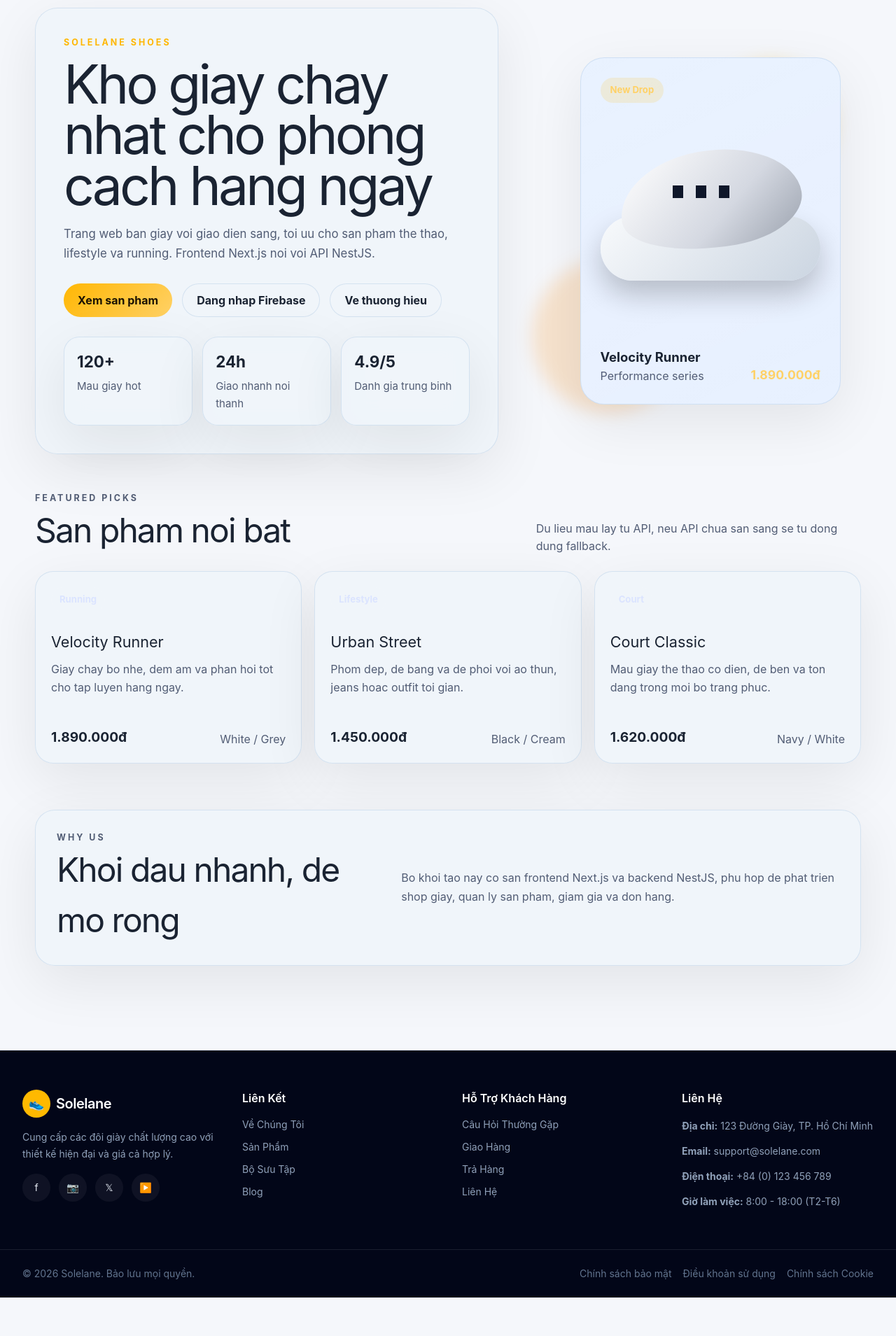
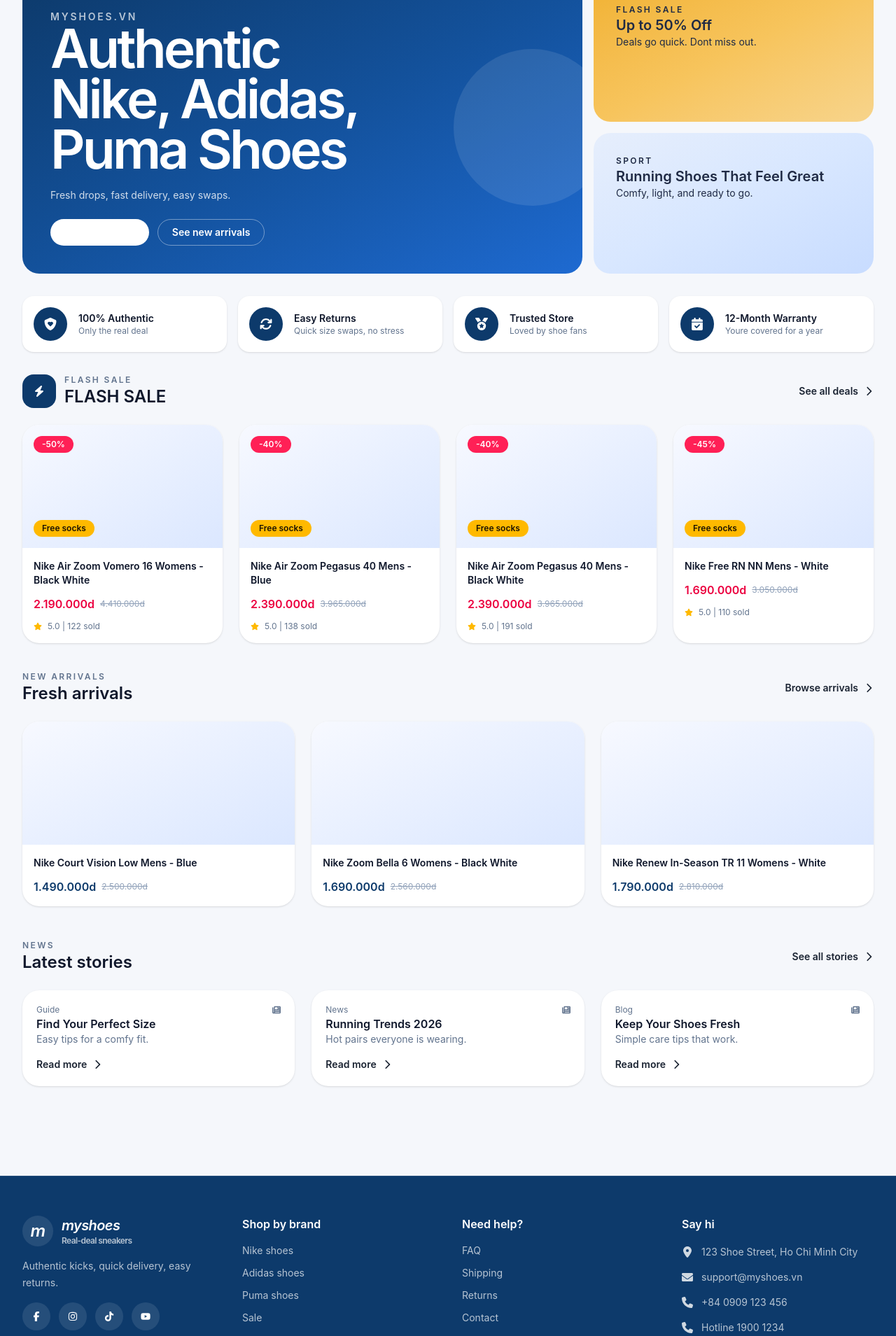
Before and after one commit to M2K1423/WebBanGiay, a Next.js app: page / in a window 1280 px wide. Shown: the part 191-2100 px from the top of the page at 70% size. Before the commit the page ends 2045 px from the top, so only its background shows below. Built offline with nearby package versions, Linux system fonts and the light colour scheme; no server answers.

Commit message:
build UI home

```diff
--- a/app/page.tsx
+++ b/app/page.tsx
@@ -1,110 +1,258 @@
-import { getFeaturedProducts } from "@/lib/products";
+import {
+  FaArrowsRotate,
+  FaBolt,
+  FaCalendarCheck,
+  FaChevronRight,
+  FaMedal,
+  FaNewspaper,
+  FaShieldHeart,
+  FaStar
+} from "react-icons/fa6";
 
-export const dynamic = "force-dynamic";
-
-const highlights = [
+const trustBadges = [
   {
-    value: "120+",
-    label: "Mau giay hot"
+    title: "100% Authentic",
+    desc: "Only the real deal",
+    icon: FaShieldHeart
   },
   {
-    value: "24h",
-    label: "Giao nhanh noi thanh"
+    title: "Easy Returns",
+    desc: "Quick size swaps, no stress",
+    icon: FaArrowsRotate
   },
   {
-    value: "4.9/5",
-    label: "Danh gia trung binh"
+    title: "Trusted Store",
+    desc: "Loved by shoe fans",
+    icon: FaMedal
+  },
+  {
+    title: "12-Month Warranty",
+    desc: "Youre covered for a year",
+    icon: FaCalendarCheck
   }
 ];
 
-export default async function HomePage() {
-  const products = await getFeaturedProducts();
+const flashSale = [
+  {
+    name: "Nike Air Zoom Vomero 16 Womens - Black White",
+    price: "2.190.000d",
+    oldPrice: "4.410.000d",
+    discount: "-50%",
+    sold: 122
+  },
+  {
+    name: "Nike Air Zoom Pegasus 40 Mens - Blue",
+    price: "2.390.000d",
+    oldPrice: "3.965.000d",
+    discount: "-40%",
+    sold: 138
+  },
+  {
+    name: "Nike Air Zoom Pegasus 40 Mens - Black White",
+    price: "2.390.000d",
+    oldPrice: "3.965.000d",
+    discount: "-40%",
+    sold: 191
+  },
+  {
+    name: "Nike Free RN NN Mens - White",
+    price: "1.690.000d",
+    oldPrice: "3.050.000d",
+    discount: "-45%",
+    sold: 110
+  }
+];
 
+const newArrivals = [
+  {
+    name: "Nike Court Vision Low Mens - Blue",
+    price: "1.490.000d",
+    oldPrice: "2.500.000d"
+  },
+  {
+    name: "Nike Zoom Bella 6 Womens - Black White",
+    price: "1.690.000d",
+    oldPrice: "2.560.000d"
+  },
+  {
+    name: "Nike Renew In-Season TR 11 Womens - White",
+    price: "1.790.000d",
+    oldPrice: "2.810.000d"
+  }
+];
+
+const newsItems = [
+  {
+    title: "Find Your Perfect Size",
+    desc: "Easy tips for a comfy fit.",
+    meta: "Guide"
+  },
+  {
+    title: "Running Trends 2026",
+    desc: "Hot pairs everyone is wearing.",
+    meta: "News"
+  },
+  {
+    title: "Keep Your Shoes Fresh",
+    desc: "Simple care tips that work.",
+    meta: "Blog"
+  }
+];
+
+export default function HomePage() {
   return (
-    <main className="page-shell">
-      <section className="hero-grid">
-        <div className="hero-copy">
-          <p className="eyebrow">Solelane Shoes</p>
-          <h1>Kho giay chay nhat cho phong cach hang ngay</h1>
-          <p className="hero-text">
-            Trang web ban giay voi giao dien sang, toi uu cho san pham the thao,
-            lifestyle va running. Frontend Next.js noi voi API NestJS.
+    <main className="bg-[#f5f7fb]">
+      <section className="mx-auto max-w-7xl px-4 py-8 sm:px-6 lg:px-8">
+        <div className="grid gap-4 lg:grid-cols-[2fr_1fr]">
+          <div className="relative overflow-hidden rounded-3xl bg-gradient-to-br from-[#0d3a6b] via-[#13519b] to-[#1e6ad1] p-10 text-white">
+            <div className="max-w-md">
+              <p className="text-sm font-semibold uppercase tracking-[0.2em] text-white/70">Myshoes.vn</p>
+              <h1 className="mt-3 text-3xl font-semibold leading-tight sm:text-4xl">
+                Authentic Nike, Adidas, Puma Shoes
+              </h1>
+              <p className="mt-4 text-sm text-white/80">
+                Fresh drops, fast delivery, easy swaps.
               </p>
-          <div className="hero-actions">
-            <a className="primary-action" href="#products">
-              Xem san pham
+              <div className="mt-6 flex flex-wrap gap-3">
+                <a className="inline-flex items-center rounded-full bg-white px-5 py-2 text-sm font-semibold text-[#0d3a6b]" href="#flash-sale">
+                  Grab flash sale
                 </a>
-            <a className="secondary-action" href="/login">
-              Dang nhap Firebase
-            </a>
-            <a className="secondary-action" href="#about">
-              Ve thuong hieu
+                <a className="inline-flex items-center rounded-full border border-white/40 px-5 py-2 text-sm font-semibold text-white" href="#new-arrivals">
+                  See new arrivals
                 </a>
               </div>
-          <div className="stats-row">
-            {highlights.map((item) => (
-              <article key={item.label} className="stat-card">
-                <strong>{item.value}</strong>
-                <span>{item.label}</span>
-              </article>
-            ))}
+            </div>
+            <div className="absolute -right-10 top-1/2 h-56 w-56 -translate-y-1/2 rounded-full bg-white/10" />
+          </div>
+
+          <div className="grid gap-4">
+            <div className="rounded-3xl bg-gradient-to-br from-[#f1b232] via-[#f7c45c] to-[#f7d48b] p-8 text-[#1f2a44]">
+              <p className="text-xs font-semibold uppercase tracking-[0.2em]">Flash Sale</p>
+              <h2 className="mt-3 text-xl font-semibold">Up to 50% Off</h2>
+              <p className="mt-2 text-sm">Deals go quick. Dont miss out.</p>
+            </div>
+            <div className="rounded-3xl bg-gradient-to-br from-[#e6eefc] via-[#d8e7ff] to-[#c8dcff] p-8 text-[#1f2a44]">
+              <p className="text-xs font-semibold uppercase tracking-[0.2em]">Sport</p>
+              <h2 className="mt-3 text-xl font-semibold">Running Shoes That Feel Great</h2>
+              <p className="mt-2 text-sm">Comfy, light, and ready to go.</p>
+            </div>
           </div>
         </div>
 
-        <div className="hero-visual" aria-hidden="true">
-          <div className="glow glow-one" />
-          <div className="glow glow-two" />
-          <div className="shoe-card">
-            <span className="shoe-tag">New Drop</span>
-            <div className="shoe-illustration">
-              <div className="shoe-sole" />
-              <div className="shoe-upper" />
-              <div className="shoe-laces" />
+        <div className="mt-8 grid gap-4 sm:grid-cols-2 lg:grid-cols-4">
+          {trustBadges.map((item) => (
+            <div key={item.title} className="flex items-center gap-4 rounded-2xl bg-white p-4 shadow-sm">
+              <div className="flex h-12 w-12 items-center justify-center rounded-full bg-[#0d3a6b] text-white">
+                <item.icon className="text-lg" />
               </div>
-            <div className="shoe-meta">
               <div>
-                <p>Velocity Runner</p>
-                <span>Performance series</span>
-              </div>
-              <strong>1.890.000đ</strong>
+                <p className="text-sm font-semibold text-slate-900">{item.title}</p>
+                <p className="text-xs text-slate-500">{item.desc}</p>
               </div>
             </div>
+          ))}
         </div>
       </section>
 
-      <section className="products-section" id="products">
-        <div className="section-heading">
+      <section className="mx-auto max-w-7xl px-4 pb-10 sm:px-6 lg:px-8" id="flash-sale">
+        <div className="flex flex-wrap items-center justify-between gap-4">
+          <div className="flex items-center gap-3">
+            <div className="flex h-12 w-12 items-center justify-center rounded-2xl bg-[#0d3a6b] text-white">
+              <FaBolt />
+            </div>
             <div>
-            <p className="eyebrow">Featured picks</p>
-            <h2>San pham noi bat</h2>
+              <p className="text-xs font-semibold uppercase tracking-[0.2em] text-slate-500">Flash sale</p>
+              <h2 className="text-2xl font-semibold text-slate-900">FLASH SALE</h2>
             </div>
-          <p>Du lieu mau lay tu API, neu API chua san sang se tu dong dung fallback.</p>
+          </div>
+          <a className="inline-flex items-center gap-2 text-sm font-semibold text-[#0d3a6b]" href="/sale">
+            See all deals
+            <FaChevronRight />
+          </a>
         </div>
 
-        <div className="product-grid">
-          {products.map((product) => (
-            <article key={product.id} className="product-card">
-              <div className="product-badge">{product.category}</div>
-              <h3>{product.name}</h3>
-              <p>{product.description}</p>
-              <div className="product-footer">
-                <strong>{product.price}</strong>
-                <span>{product.colors.join(" / ")}</span>
+        <div className="mt-6 grid gap-6 md:grid-cols-2 lg:grid-cols-4">
+          {flashSale.map((item) => (
+            <article key={item.name} className="overflow-hidden rounded-3xl bg-white shadow-sm">
+              <div className="relative h-44 bg-gradient-to-br from-[#f7f9ff] to-[#dbe7ff]">
+                <span className="absolute left-4 top-4 rounded-full bg-rose-500 px-3 py-1 text-xs font-semibold text-white">
+                  {item.discount}
+                </span>
+                <span className="absolute bottom-4 left-4 rounded-full bg-amber-400 px-3 py-1 text-xs font-semibold text-[#1b1202]">
+                  Free socks
+                </span>
+              </div>
+              <div className="p-4">
+                <h3 className="text-sm font-semibold text-slate-900 line-clamp-2">{item.name}</h3>
+                <div className="mt-3 flex items-center gap-2">
+                  <span className="text-base font-semibold text-rose-600">{item.price}</span>
+                  <span className="text-xs text-slate-400 line-through">{item.oldPrice}</span>
+                </div>
+                <div className="mt-3 flex items-center gap-2 text-xs text-slate-500">
+                  <FaStar className="text-amber-400" /> 5.0 | {item.sold} sold
+                </div>
               </div>
             </article>
           ))}
         </div>
       </section>
 
-      <section className="about-panel" id="about">
+      <section className="mx-auto max-w-7xl px-4 pb-12 sm:px-6 lg:px-8" id="new-arrivals">
+        <div className="flex flex-wrap items-center justify-between gap-4">
           <div>
-          <p className="eyebrow">Why us</p>
-          <h2>Khoi dau nhanh, de mo rong</h2>
+            <p className="text-xs font-semibold uppercase tracking-[0.2em] text-slate-500">New arrivals</p>
+            <h2 className="text-2xl font-semibold text-slate-900">Fresh arrivals</h2>
           </div>
-        <p>
-          Bo khoi tao nay co san frontend Next.js va backend NestJS, phu hop de
-          phat trien shop giay, quan ly san pham, giam gia va don hang.
-        </p>
+          <a className="inline-flex items-center gap-2 text-sm font-semibold text-[#0d3a6b]" href="/products">
+            Browse arrivals
+            <FaChevronRight />
+          </a>
+        </div>
+
+        <div className="mt-6 grid gap-6 md:grid-cols-3">
+          {newArrivals.map((item) => (
+            <article key={item.name} className="overflow-hidden rounded-3xl bg-white shadow-sm">
+              <div className="h-44 bg-gradient-to-br from-[#f7f9ff] to-[#dbe7ff]" />
+              <div className="p-4">
+                <h3 className="text-sm font-semibold text-slate-900 line-clamp-2">{item.name}</h3>
+                <div className="mt-3 flex items-center gap-2">
+                  <span className="text-base font-semibold text-[#0d3a6b]">{item.price}</span>
+                  <span className="text-xs text-slate-400 line-through">{item.oldPrice}</span>
+                </div>
+              </div>
+            </article>
+          ))}
+        </div>
+      </section>
+
+      <section className="mx-auto max-w-7xl px-4 pb-16 sm:px-6 lg:px-8">
+        <div className="flex flex-wrap items-center justify-between gap-4">
+          <div>
+            <p className="text-xs font-semibold uppercase tracking-[0.2em] text-slate-500">News</p>
+            <h2 className="text-2xl font-semibold text-slate-900">Latest stories</h2>
+          </div>
+          <a className="inline-flex items-center gap-2 text-sm font-semibold text-[#0d3a6b]" href="/blog">
+            See all stories
+            <FaChevronRight />
+          </a>
+        </div>
+
+        <div className="mt-6 grid gap-6 md:grid-cols-3">
+          {newsItems.map((item) => (
+            <article key={item.title} className="rounded-3xl bg-white p-5 shadow-sm">
+              <div className="flex items-center justify-between text-xs text-slate-500">
+                <span>{item.meta}</span>
+                <FaNewspaper />
+              </div>
+              <h3 className="mt-4 text-base font-semibold text-slate-900">{item.title}</h3>
+              <p className="mt-2 text-sm text-slate-500">{item.desc}</p>
+              <a className="mt-4 inline-flex items-center gap-2 text-sm font-semibold text-[#0d3a6b]" href="/blog">
+                Read more
+                <FaChevronRight />
+              </a>
+            </article>
+          ))}
+        </div>
       </section>
     </main>
   );
--- a/components/footer/Footer.tsx
+++ b/components/footer/Footer.tsx
@@ -1,101 +1,133 @@
 "use client";
 
 import Link from "next/link";
+import {
+  FaFacebookF,
+  FaInstagram,
+  FaLocationDot,
+  FaPhone,
+  FaTiktok,
+  FaYoutube
+} from "react-icons/fa6";
+import { FaEnvelope } from "react-icons/fa";
 
 export default function Footer() {
   const currentYear = new Date().getFullYear();
 
   return (
-    <footer className="mt-16 border-t border-slate-200 bg-slate-950 text-slate-200">
+    <footer className="mt-16 border-t border-white/10 bg-[#0d3a6b] text-white">
       <div className="mx-auto grid max-w-7xl gap-10 px-4 py-14 sm:px-6 lg:grid-cols-4 lg:px-8">
         <div className="space-y-4">
-          <div className="flex items-center gap-2 text-xl font-semibold tracking-tight text-white">
-            <span className="flex h-10 w-10 items-center justify-center rounded-full bg-amber-400 text-lg text-slate-950">
-              👟
+          <div className="flex items-center gap-3 text-2xl font-semibold tracking-tight">
+            <span className="flex h-11 w-11 items-center justify-center rounded-full bg-white/10 text-lg">
+              <span className="text-2xl italic">m</span>
             </span>
-            <span>Solelane</span>
+            <div>
+              <p className="text-xl italic">myshoes</p>
+              <p className="text-xs text-white/70">Real-deal sneakers</p>
+            </div>
           </div>
-          <p className="max-w-sm text-sm leading-6 text-slate-400">
-            Cung cấp các đôi giày chất lượng cao với thiết kế hiện đại và giá cả hợp lý.
+          <p className="max-w-sm text-sm leading-6 text-white/70">
+            Authentic kicks, quick delivery, easy returns.
           </p>
           <div className="flex gap-3">
-            <a href="https://facebook.com" className="flex h-10 w-10 items-center justify-center rounded-full bg-white/5 text-sm text-white transition hover:bg-amber-400 hover:text-slate-950" aria-label="Facebook">
-              f
+            <a
+              href="https://facebook.com"
+              className="flex h-10 w-10 items-center justify-center rounded-full bg-white/10 text-sm text-white transition hover:bg-white/20"
+              aria-label="Facebook"
+            >
+              <FaFacebookF />
             </a>
-            <a href="https://instagram.com" className="flex h-10 w-10 items-center justify-center rounded-full bg-white/5 text-sm text-white transition hover:bg-amber-400 hover:text-slate-950" aria-label="Instagram">
-              📷
+            <a
+              href="https://instagram.com"
+              className="flex h-10 w-10 items-center justify-center rounded-full bg-white/10 text-sm text-white transition hover:bg-white/20"
+              aria-label="Instagram"
+            >
+              <FaInstagram />
             </a>
-            <a href="https://twitter.com" className="flex h-10 w-10 items-center justify-center rounded-full bg-white/5 text-sm text-white transition hover:bg-amber-400 hover:text-slate-950" aria-label="Twitter">
-              𝕏
+            <a
+              href="https://tiktok.com"
+              className="flex h-10 w-10 items-center justify-center rounded-full bg-white/10 text-sm text-white transition hover:bg-white/20"
+              aria-label="Tiktok"
+            >
+              <FaTiktok />
             </a>
-            <a href="https://youtube.com" className="flex h-10 w-10 items-center justify-center rounded-full bg-white/5 text-sm text-white transition hover:bg-amber-400 hover:text-slate-950" aria-label="YouTube">
-              ▶️
+            <a
+              href="https://youtube.com"
+              className="flex h-10 w-10 items-center justify-center rounded-full bg-white/10 text-sm text-white transition hover:bg-white/20"
+              aria-label="YouTube"
+            >
+              <FaYoutube />
             </a>
           </div>
         </div>
 
         <div className="space-y-4">
-          <h3 className="text-base font-semibold text-white">Liên Kết</h3>
-          <ul className="space-y-3 text-sm text-slate-400">
+          <h3 className="text-base font-semibold text-white">Shop by brand</h3>
+          <ul className="space-y-3 text-sm text-white/70">
             <li>
-              <Link href="/about" className="transition hover:text-amber-400">Về Chúng Tôi</Link>
+              <Link href="/brand/nike" className="transition hover:text-white">Nike shoes</Link>
             </li>
             <li>
-              <Link href="/products" className="transition hover:text-amber-400">Sản Phẩm</Link>
+              <Link href="/brand/adidas" className="transition hover:text-white">Adidas shoes</Link>
             </li>
             <li>
-              <Link href="/collections" className="transition hover:text-amber-400">Bộ Sưu Tập</Link>
+              <Link href="/brand/puma" className="transition hover:text-white">Puma shoes</Link>
             </li>
             <li>
-              <Link href="/blog" className="transition hover:text-amber-400">Blog</Link>
+              <Link href="/sale" className="transition hover:text-white">Sale</Link>
             </li>
           </ul>
         </div>
 
         <div className="space-y-4">
-          <h3 className="text-base font-semibold text-white">Hỗ Trợ Khách Hàng</h3>
-          <ul className="space-y-3 text-sm text-slate-400">
+          <h3 className="text-base font-semibold text-white">Need help?</h3>
+          <ul className="space-y-3 text-sm text-white/70">
             <li>
-              <Link href="/faq" className="transition hover:text-amber-400">Câu Hỏi Thường Gặp</Link>
+              <Link href="/faq" className="transition hover:text-white">FAQ</Link>
             </li>
             <li>
-              <Link href="/shipping" className="transition hover:text-amber-400">Giao Hàng</Link>
+              <Link href="/shipping" className="transition hover:text-white">Shipping</Link>
             </li>
             <li>
-              <Link href="/returns" className="transition hover:text-amber-400">Trả Hàng</Link>
+              <Link href="/returns" className="transition hover:text-white">Returns</Link>
             </li>
             <li>
-              <Link href="/contact" className="transition hover:text-amber-400">Liên Hệ</Link>
+              <Link href="/contact" className="transition hover:text-white">Contact</Link>
             </li>
           </ul>
         </div>
 
         <div className="space-y-4">
-          <h3 className="text-base font-semibold text-white">Liên Hệ</h3>
-          <div className="space-y-3 text-sm leading-6 text-slate-400">
-            <p>
-              <strong>Địa chỉ:</strong> 123 Đường Giày, TP. Hồ Chí Minh
+          <h3 className="text-base font-semibold text-white">Say hi</h3>
+          <div className="space-y-3 text-sm leading-6 text-white/70">
+            <p className="flex items-start gap-3">
+              <FaLocationDot className="mt-1 text-base text-white/80" />
+              <span>123 Shoe Street, Ho Chi Minh City</span>
             </p>
-            <p>
-              <strong>Email:</strong> support@solelane.com
+            <p className="flex items-start gap-3">
+              <FaEnvelope className="mt-1 text-base text-white/80" />
+              <span>support@myshoes.vn</span>
             </p>
-            <p>
-              <strong>Điện thoại:</strong> +84 (0) 123 456 789
+            <p className="flex items-start gap-3">
+              <FaPhone className="mt-1 text-base text-white/80" />
+              <span>+84 0909 123 456</span>
             </p>
-            <p>
-              <strong>Giờ làm việc:</strong> 8:00 - 18:00 (T2-T6)
+            <p className="flex items-start gap-3">
+              <FaPhone className="mt-1 text-base text-white/80" />
+              <span>Hotline 1900 1234</span>
             </p>
           </div>
         </div>
       </div>
 
       <div className="border-t border-white/10">
-        <div className="mx-auto flex max-w-7xl flex-col gap-4 px-4 py-6 text-sm text-slate-500 sm:px-6 lg:flex-row lg:items-center lg:justify-between lg:px-8">
-          <p>&copy; {currentYear} Solelane. Bảo lưu mọi quyền.</p>
+        <div className="mx-auto flex max-w-7xl flex-col gap-4 px-4 py-6 text-sm text-white/60 sm:px-6 lg:flex-row lg:items-center lg:justify-between lg:px-8">
+          <p>&copy; {currentYear} myshoes.vn. All rights reserved.</p>
           <div className="flex flex-wrap gap-4">
-            <Link href="/privacy" className="transition hover:text-amber-400">Chính sách bảo mật</Link>
-            <Link href="/terms" className="transition hover:text-amber-400">Điều khoản sử dụng</Link>
-            <Link href="/cookies" className="transition hover:text-amber-400">Chính sách Cookie</Link>
+            <Link href="/privacy" className="transition hover:text-white">Privacy policy</Link>
+            <Link href="/terms" className="transition hover:text-white">Terms of use</Link>
+            <Link href="/cookies" className="transition hover:text-white">Cookie policy</Link>
           </div>
         </div>
       </div>
```
Also changed, not shown: components/header/Header.tsx (+10 -10 lines). Lines whose indentation alone changed are shown as unchanged.
